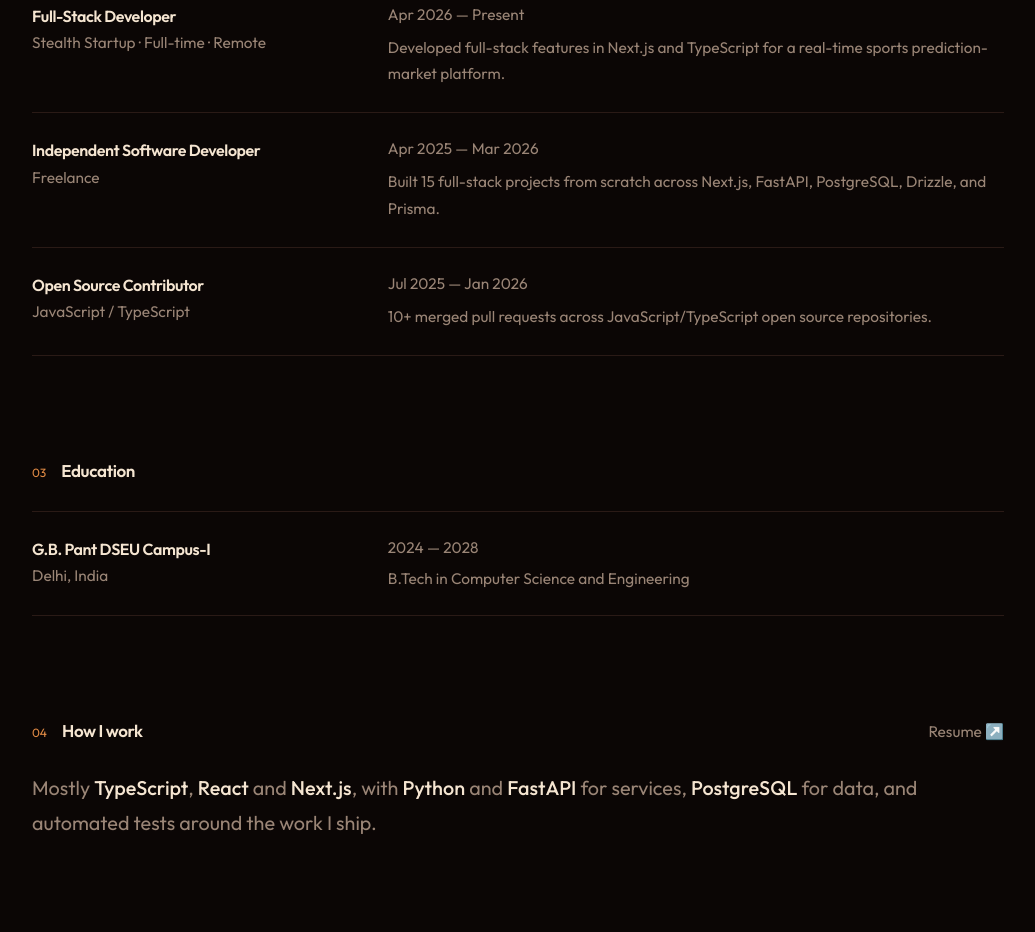
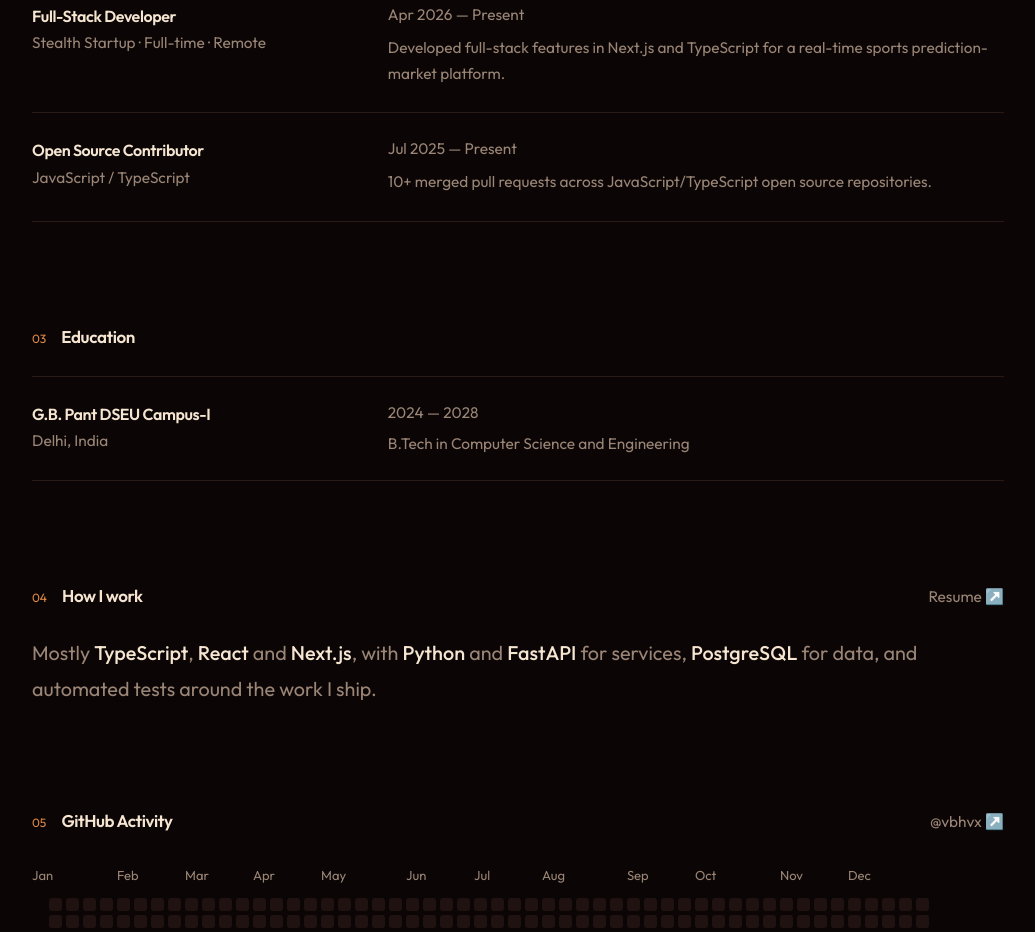
Before and after one commit to vbhvx/Folio, a Next.js app: page / in a window 1280 px wide. Shown: the part 1440-2372 px from the top of the page, without its empty margins (122-1157 px from the left). Built offline with nearby package versions, Linux system fonts and the light colour scheme; no server answers.

Commit message:
Update experience section in site data

```diff
--- a/src/data/site.ts
+++ b/src/data/site.ts
@@ -96,18 +96,9 @@ export const aboutContent = {
       ],
     },
     {
-      role: "Independent Software Developer",
-      period: "Apr 2025 — Mar 2026",
-      highlights: [
-        "Built 15 full-stack projects from scratch across Next.js, FastAPI, PostgreSQL, Drizzle, and Prisma.",
-        "Documented technical trade-offs, schemas, and bench-tests across public GitHub repositories.",
-        "Built AI features that suggest rather than decide: sandboxed code generation with bounded repair, and reviewed note and evidence summaries.",
-      ],
-    },
-    {
       role: "Open Source Contributor",
       organization: "JavaScript / TypeScript",
-      period: "Jul 2025 — Jan 2026",
+      period: "Jul 2025 — Present",
       highlights: [
         "10+ merged pull requests across JavaScript/TypeScript open source repositories.",
         "Contributed bug fixes, type improvements, and test coverage while coordinating with maintainers (verified on github.com/vbhvx).",
```
